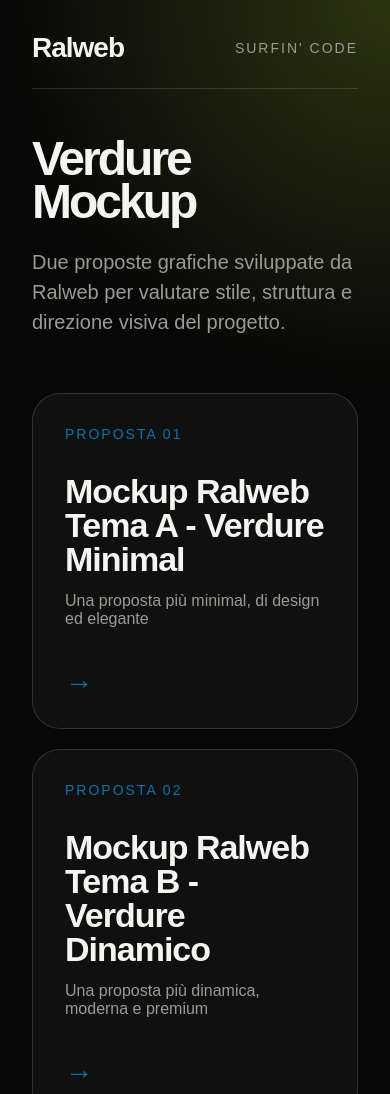
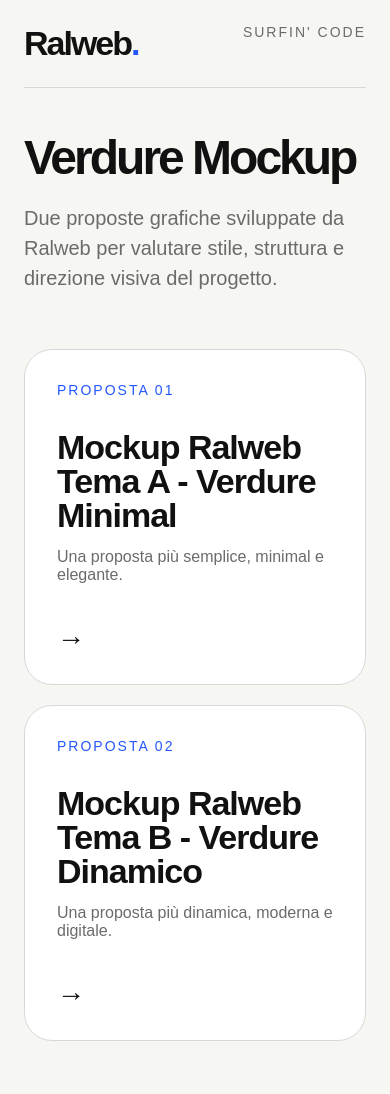
Before and after one commit to Ralweb/Verdure_mockup_1, a plain HTML site: page index.html in a window 390 px wide. Shown: the top 1094 px of the page. Drawn offline with Linux system fonts and the light colour scheme.

Commit message:
Add files via upload

```diff
--- a/index.html
+++ b/index.html
@@ -6,11 +6,12 @@
   <title>Verdure Mockup | Ralweb</title>
   <style>
     :root {
-      --bg: #070707;
-      --text: #f4f4f0;
-      --muted: #9b9b92;
-      --line: rgba(255,255,255,.14);
-      --accent: #0b73a8;
+      --bg: #f6f6f3;
+      --surface: #ffffff;
+      --text: #111111;
+      --muted: #6b6b6b;
+      --line: #d8d8d8;
+      --accent: #2457ff;
     }
 
     * { box-sizing: border-box; }
@@ -19,7 +20,7 @@
       margin: 0;
       min-height: 100vh;
       font-family: Arial, Helvetica, sans-serif;
-      background: radial-gradient(circle at top right, rgba(214,255,63,.18), transparent 30%), var(--bg);
+      background: var(--bg);
       color: var(--text);
       display: flex;
       align-items: center;
@@ -42,9 +43,13 @@
     }
 
     .logo {
-      font-size: 28px;
-      font-weight: 800;
-      letter-spacing: -1px;
+      font-size: 34px;
+      font-weight: 900;
+      letter-spacing: -2px;
+    }
+
+    .logo span {
+      color: var(--accent);
     }
 
     .tag {
@@ -86,7 +91,7 @@
       border-radius: 28px;
       padding: 32px;
       min-height: 220px;
-      background: rgba(255,255,255,.04);
+      background: var(--surface);
       transition: .25s ease;
       display: flex;
       flex-direction: column;
@@ -96,7 +101,7 @@
     .card:hover {
       transform: translateY(-6px);
       border-color: var(--accent);
-      background: rgba(11, 115, 168);
+      box-shadow: 0 20px 60px rgba(0,0,0,.08);
     }
 
     .number {
@@ -123,28 +128,48 @@
     .arrow {
       margin-top: 36px;
       font-size: 28px;
+      color: var(--text);
+      transition: .25s ease;
+    }
+
+    .card:hover .arrow {
       color: var(--accent);
     }
 
     footer {
       margin-top: 56px;
-      color: var(--muted);
+      color: #8d8d8d;
       font-size: 14px;
       border-top: 1px solid var(--line);
       padding-top: 24px;
     }
 
     @media (max-width: 760px) {
-      .top { margin-bottom: 48px; }
-      .cards { grid-template-columns: 1fr; }
-      h1 { letter-spacing: -3px; }
+      body {
+        padding: 24px;
+      }
+
+      .top {
+        margin-bottom: 48px;
+        align-items: flex-start;
+        gap: 16px;
+      }
+
+      .cards {
+        grid-template-columns: 1fr;
+      }
+
+      h1 {
+        letter-spacing: -3px;
+      }
     }
   </style>
 </head>
+
 <body>
   <main>
     <div class="top">
-      <div class="logo">Ralweb</div>
+      <div class="logo">Ralweb<span>.</span></div>
       <div class="tag">Surfin' code</div>
     </div>
 
@@ -159,7 +184,7 @@
         <div>
           <div class="number">Proposta 01</div>
           <h2>Mockup Ralweb<br>Tema A - Verdure Minimal</h2>
-          <p>Una proposta più minimal, di design ed elegante</p>
+          <p>Una proposta più semplice, minimal e elegante.</p>
         </div>
         <div class="arrow">→</div>
       </a>
@@ -168,7 +193,7 @@
         <div>
           <div class="number">Proposta 02</div>
           <h2>Mockup Ralweb<br>Tema B - Verdure Dinamico</h2>
-          <p>Una proposta più dinamica, moderna e premium</p>
+          <p>Una proposta più dinamica, moderna e digitale.</p>
         </div>
         <div class="arrow">→</div>
       </a>
```
